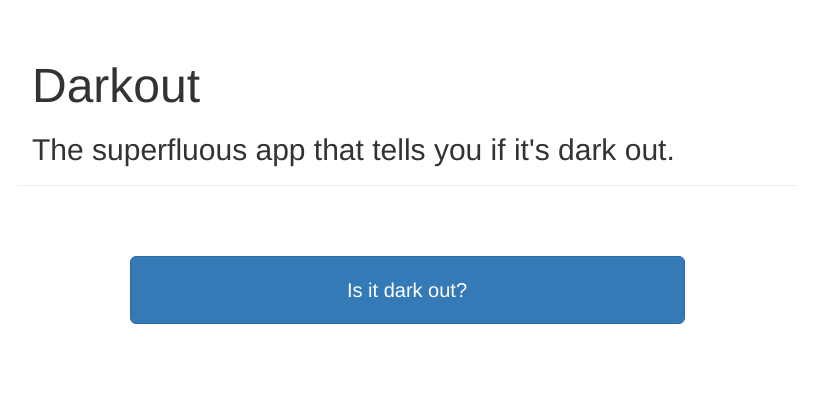
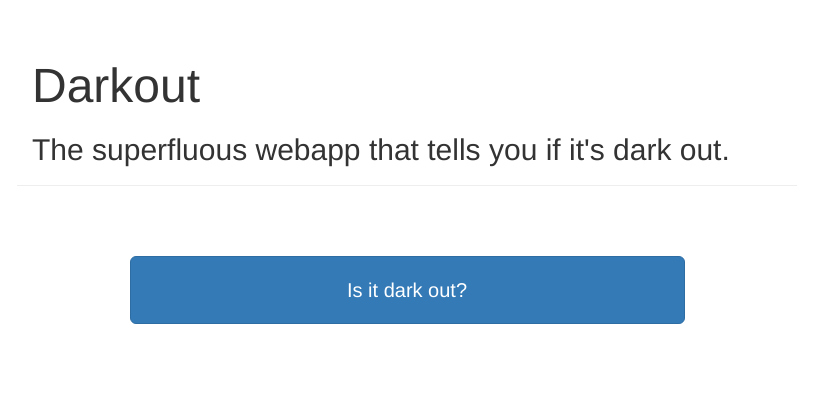
Before and after one commit to slobatch/darkout, a plain HTML site: page index.html in a window 1280 px wide. Shown: the top 401 px of the page, without its empty margins (233-1046 px from the left). Drawn offline with Linux system fonts and the light colour scheme.

```diff
--- a/index.html
+++ b/index.html
@@ -6,7 +6,7 @@
     <meta http-equiv="X-UA-Compatible" content="IE=edge">
     <title>Darkout</title>
     <meta name="viewport" content="width=device-width">
-    <meta name="description" content="The superfluous app that tells you if it's dark out.">
+    <meta name="description" content="The superfluous webapp that tells you if it's dark out.">
 
     <!-- CSS -->
     <link rel="stylesheet" href="/darkout/css/main.css">
@@ -22,7 +22,7 @@
         <div class="row">
           <div class="col col-xs-10 col-xs-offset-1 col-sm-8 col-sm-offset-2 page-header">
             <h1>Darkout</h1>
-            <h2>The superfluous app that tells you if it's dark out.</h2>
+            <h2>The superfluous webapp that tells you if it's dark out.</h2>
           </div>
         </div>
         <!-- <div class="row">
```
